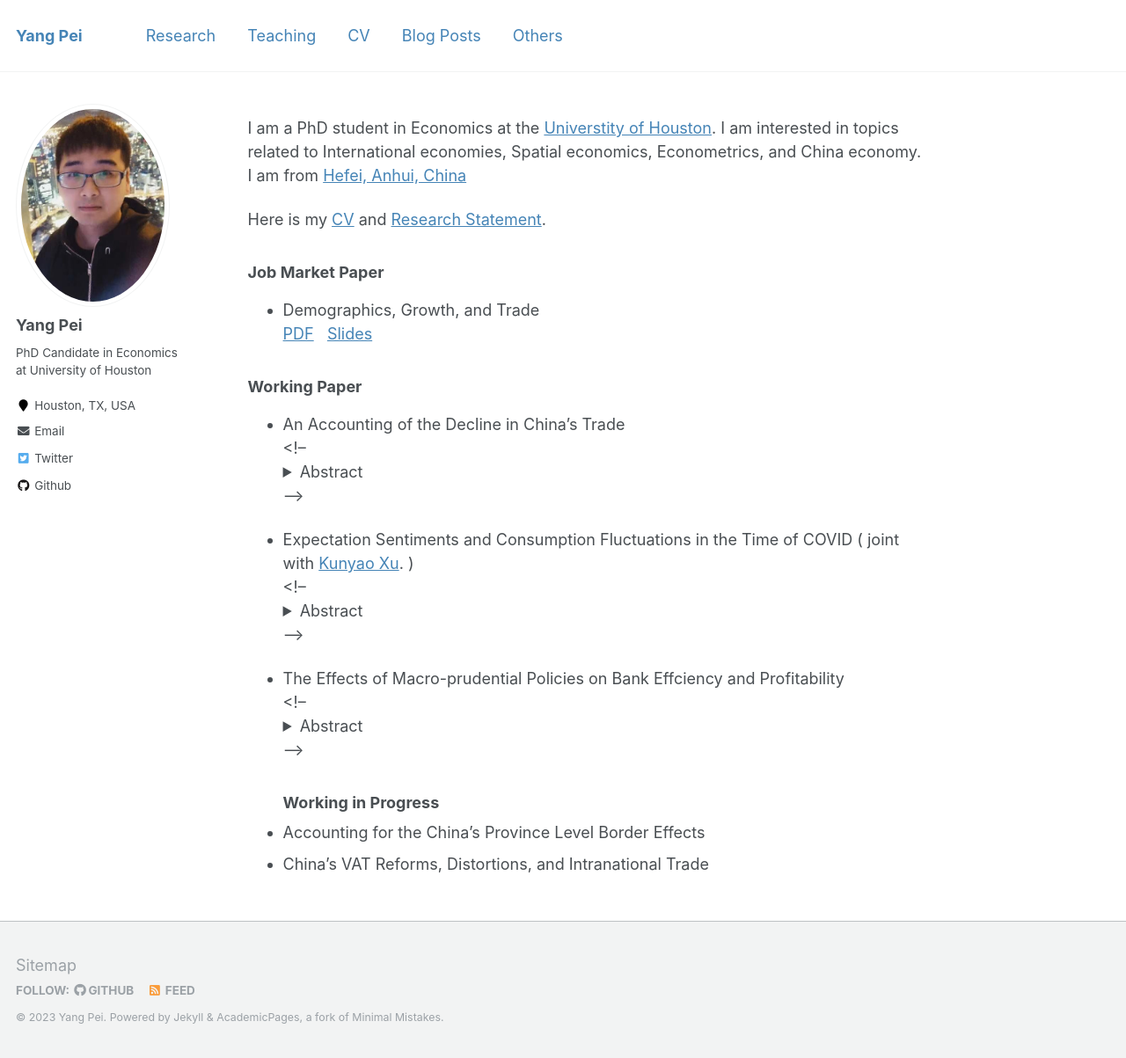
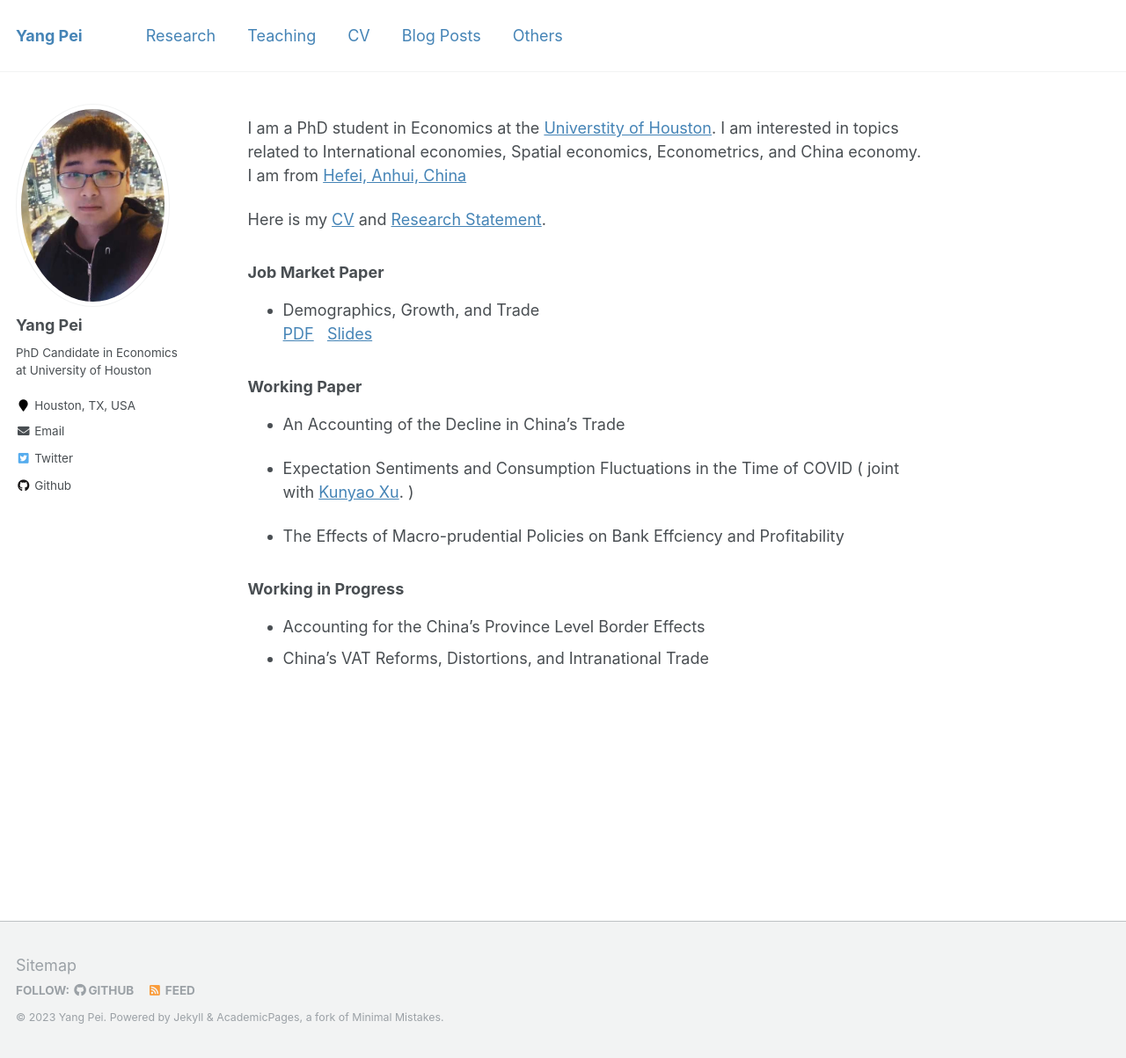
Before and after one commit to ypei1/ypei1.github.io, a Jekyll site: the page built from _pages/about.md, in a window 1280 px wide and 1203 px high. Shown: the whole window at 88% size. Built offline with Jekyll 4.4.1, drawn with Linux system fonts in a browser that asks for light colours.

Commit message:
Update about.md

```diff
--- a/_pages/about.md
+++ b/_pages/about.md
@@ -18,26 +18,11 @@ Here is my <a href="/files/YANGPEI_cv.pdf">CV</a>  and  <a href="/files/YANGPEI_
 
 ### Working Paper
 - An Accounting of the Decline in China's Trade
-<!--
-  <details>
-  <summary>Abstract</summary>
-    I present the fact of China's trade decline and elaborate on some key mechanisms behind this phenomenon. To account for China's trade decline, I use a multi-sector, multi-region trade model that allows for inter-regional trade and inter-regional-sectoral labor mobility within China. The model features three main types of time-varying and region-sector-specific wedges: total factor productivity (TFP) wedges, trade cost wedges, and labor mobility wedges. I then calibrate these "wedges" and conduct counterfactual experiments to explain the change in China's trade share of GDP. I find that during the period 2000 to 2006, international trade cost decline (a 13.84 percentage point increase) and China's TFP growth (an 8.27 percentage point decrease) were the two dominant forces behind China's trade share of GDP increase. During the period 2006 to 2014, China's TFP growth (a 15.20 percentage point decrease) was the dominant force behind China's trade share of GDP decrease. At the sector level, the TFP increase in the heavy industry sector is the key to explaining China's trade share of GDP change. Through Input-Output linkages, services sector TFP change is also equally important, even though service trade per se accounts for only a small share of China's total trade.
-  </details>
--->
+
 - Expectation Sentiments and Consumption Fluctuations in the Time of COVID ( joint with [Kunyao Xu](https://www.linkedin.com/in/richard-xu-econ/). )
-<!--
-  <details>
-  <summary>Abstract</summary>
-    This research project takes advantage of high frequent consumer spending data as well as daily newspaper sentiment to investigate the impact of various consumer expectations on their spending behavior. The research design of this project consists of two parts: First, using a regression discontinuity method around the date of Pfizer's vaccine announcement to identify the impact of consumer expectation on actual spending during COVID-19. Second, implementing a VAR analysis to characterize the long-run dynamics of various consumer expectations (public health, income and unemployment) and changes in daily spending. Finally, we found empirical evidence that Pfrizer's95% efficacy rate of vaccine boosts all sectors' consumer spending by 3.2%. Grocery and food delivery sector's spending serves as the driving force of this increase. Secondly, the VAR analysis found public health sentiment is significant to life necessities related spending but insignificant to recreational spending. Most interestingly, the VAR results also provide the suggestive evidence on the heterogeneous responses of high vs. low-income group consumers. More precisely, we believe income sentiment is representative to high income consumers, while unemployment sentiment is more representative to low-income consumers.
-  </details>
--->
+
 - The Effects of Macro-prudential Policies on Bank Effciency and Profitability
-<!--
-  <details>
-  <summary>Abstract</summary>
-    We want to know how Chinese banks response to different kinds of macro-prudential regulations, such as capital requirement, legal reserve requirement, loan-to-value (LTV) ratio, liquidity requirement, risk exposure, and etc. How does the implementation of these policies affect the actual capital requirement, liquidity and risk exposure of banks? We extend the work from Shim (2010) and Jokipii and Milne (2011), and build a simultaneous equations model to examine the inter-relationship among banks' capital requirement, liquidity requirement and capital quality. We then extend the model from Bitar et al. (2018) and argue that banks' profitability, effciency and risk are determined by banks' capital structure, liquidity condition, capital quality, and other control variables that may affect these indicators. We estimate how the implementation of macroprudential policies affect banks' balance sheet, i.e. actual capital requirement, liquidity and risk exposure.
-  </details>
--->
+
 ### Working in Progress
 - Accounting for the China's Province Level Border Effects   <br>
 - China's VAT Reforms, Distortions, and Intranational Trade
```
